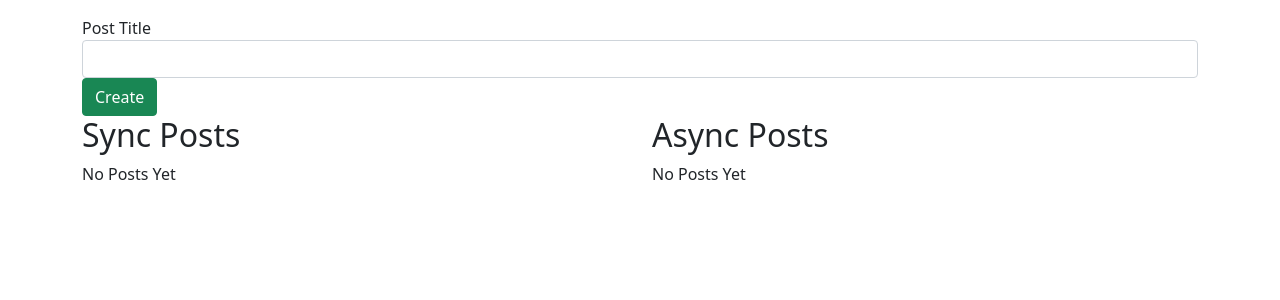
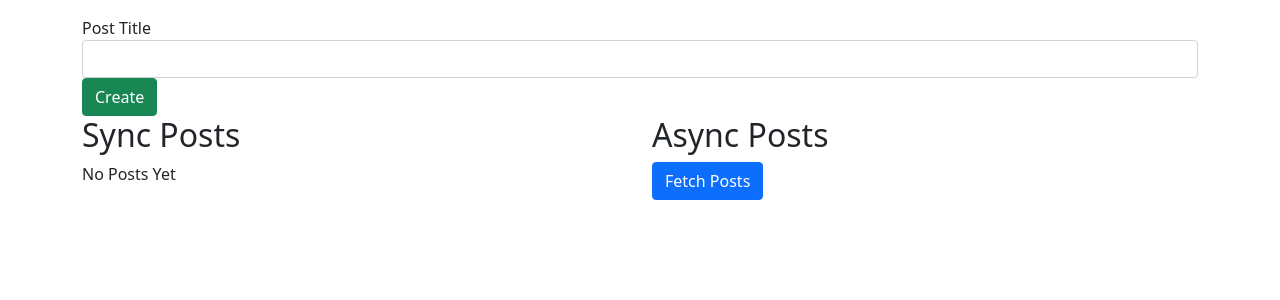
Before and after one commit to karenbarseghyan/redux-minin, a React (Create React App) app: page / in a window 1280 px wide. Shown: the top 300 px of the page. Built offline with nearby package versions, Linux system fonts and the light colour scheme.

Commit message:
Fetching posts from jsonPlaceolder using useDispach & useSelector

```diff
--- a/package.json
+++ b/package.json
@@ -11,6 +11,7 @@
     "react-redux": "^7.2.6",
     "react-scripts": "5.0.0",
     "redux": "^4.1.2",
+    "redux-thunk": "^2.4.1",
     "web-vitals": "^2.1.3"
   },
   "scripts": {
--- a/src/App.js
+++ b/src/App.js
@@ -1,6 +1,6 @@
 import FetchedPosts from "./components/FetchedPosts";
 import PostForm from "./components/PostForm";
-import PostForms from "./components/PostForms";
+// import PostForms from "./components/PostForms";
 import Posts from "./components/Posts";
 
 function App() {
@@ -8,7 +8,7 @@ function App() {
     <div className="container pt-3">
       <div className="row">
         <div className="col">
-          <PostForms />
+          <PostForm />
         </div>
       </div>
       <div className="row">
@@ -18,7 +18,7 @@ function App() {
         </div>
         <div className="col">
         <h2>Async Posts</h2>
-          <FetchedPosts posts={[]} />
+          <FetchedPosts />
         </div>
       </div>
     </div>
--- a/src/components/FetchedPosts.js
+++ b/src/components/FetchedPosts.js
@@ -1,13 +1,24 @@
 import React from 'react'
+import { useDispatch, useSelector }  from "react-redux"
+import { fetchPosts } from '../redux/actions'
+import Post from './Post';
 
-function FetchedPosts({posts}) {
+function FetchedPosts() {
+    const dispatch = useDispatch();
+    const posts = useSelector((state)=>{
+        return state.posts.fetchedPosts
+    });
+
     if(!posts.length) {
-        return <p>No Posts Yet</p>
+        return <button
+        className="btn btn-primary"
+        onClick={()=>dispatch(fetchPosts())}
+        >
+            Fetch Posts
+        </button>
     }
     return (
-        <div>
-            Fetched-Posts
-        </div>
+         posts.map(post => <Post post={post} key={post.id} />)
     )
 }
 
--- a/src/index.js
+++ b/src/index.js
@@ -1,12 +1,14 @@
 import React from 'react';
 import ReactDOM from 'react-dom';
 import App from './App';
-import { compose, createStore } from "redux"
+import { compose, createStore, applyMiddleware } from "redux"
 import { Provider } from 'react-redux';
+import thunk from 'redux-thunk';
 import { rootReducer } from './redux/rootReducer';
 import reportWebVitals from './reportWebVitals';
 
 const store = createStore(rootReducer, compose(
+  applyMiddleware(thunk),
   window.__REDUX_DEVTOOLS_EXTENSION__ && window.__REDUX_DEVTOOLS_EXTENSION__()
 ))
 
--- a/src/redux/actions.js
+++ b/src/redux/actions.js
@@ -1,4 +1,4 @@
-import { CREATE_POST } from "./types";
+import { CREATE_POST, FETCH_POSTS } from "./types";
 
 export function createPost(post) {
     return {
@@ -6,3 +6,11 @@ export function createPost(post) {
         payload: post
     }
 }
+
+export function fetchPosts() {
+    return async dispatch => {
+        const response = await fetch("https://jsonplaceholder.typicode.com/posts?_limit=5");
+        const json = await response.json();
+        dispatch({type: FETCH_POSTS, payload: json})
+    }
+}
--- a/src/redux/postsReducer.js
+++ b/src/redux/postsReducer.js
@@ -1,8 +1,8 @@
-import { CREATE_POST } from "./types";
+import { CREATE_POST, FETCH_POSTS } from "./types";
 
 const initialState = {
     posts: [],
-    fetchedPOsts: []
+    fetchedPosts: []
 }
 
 export const PostsReducer = (state = initialState, action) => {
@@ -12,6 +12,11 @@ export const PostsReducer = (state = initialState, action) => {
                 ...state,
                 posts: [...state.posts, action.payload]
             })
+        case FETCH_POSTS:
+            return ({
+                ...state,
+                fetchedPosts: action.payload
+            })
         default: return state;
 
     }
--- a/src/redux/types.js
+++ b/src/redux/types.js
@@ -1 +1,4 @@
 export const CREATE_POST = 'CREATE_POST'
+export const FETCH_POSTS = 'FETCH_POSTS'
+export const SHOW_LOADER = 'SHOW_LOADER'
+export const HIDE_LOADER = 'HIDE_LOADER'
```
Also changed, not shown: 1 other file (tests, documents, lock files or other folders).
